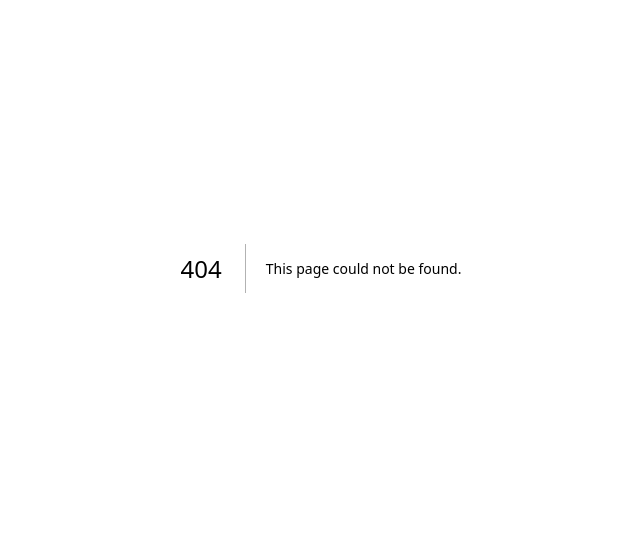
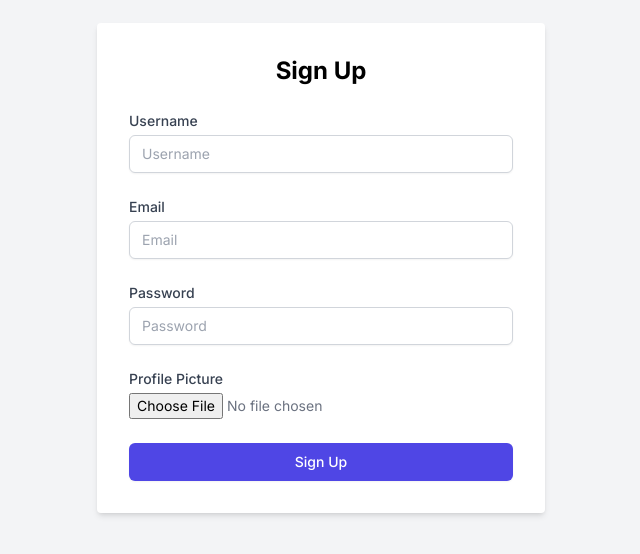
Before and after one commit to Tajbir23/chat-app-client, a Next.js app: page /signup in a window 1280 px wide. Before the commit this address had no page. Shown: the part 132-686 px from the top of the page, without its empty margins (319-959 px from the left). Built offline with nearby package versions, Linux system fonts and the light colour scheme.

Commit message:
authentication problem

```diff
--- a/package.json
+++ b/package.json
@@ -9,6 +9,8 @@
     "lint": "next lint"
   },
   "dependencies": {
+    "axios": "^1.7.2",
+    "jsonwebtoken": "^9.0.2",
     "next": "14.2.4",
     "next-auth": "^4.24.7",
     "react": "^18",
--- a/src/app/api/auth/[...nextauth]/route.js
+++ /dev/null
@@ -1,57 +0,0 @@
-const { default: NextAuth } = require("next-auth/next");
-import CredentialsProvider from "next-auth/providers/credentials";
-
-export const authOptions = {
-    secret : process.env.NEXT_PUBLIC_AUTH_SECRET,
-    session: {
-      strategy: "jwt",
-      maxAge: 30 * 24 * 60 * 60,
-      updateAge: 24 * 60 * 60,
-    },
-
-    providers: [
-      CredentialsProvider({
-          credentials: {
-            username: { label: "Email", type: "email", required: true, placeholder: "Enter your Email" },
-            password: { label: "Password", type: "password", required: true, placeholder: "Enter your Password" },
-          },
-          async authorize(credentials){
-
-              if(!credentials){
-                return null;
-              }
-
-              const user = { id: "123", name: "John Doe", email: 'a@a.com', type: 'admin' };
-
-              return user
-          }
-      })
-
-    ],
-
-    callbacks: {
-      async jwt({ token, account, user }) {
-        // console.log(user, 'jwt')
-        // Persist the OAuth access_token and or the user id to the token right after signin
-        if (account) {
-          // console.log(token)
-          token.type = user.type
-        }
-        return token
-      },
-      async session({ session, token }) {
-        // console.log(session, user,token, 'session')
-        session.user.type = token.type
-        return session
-      },
-
-      async redirect({url, baseUrl}){
-        return `${baseUrl}/chat`
-      }
-    }
-
-  }
-
-const handler = NextAuth(authOptions);
-
-export { handler as GET, handler as POST }
--- a/src/app/chat/conversation/[id]/page.js
+++ b/src/app/chat/conversation/[id]/page.js
@@ -1,12 +1,9 @@
 
-import { authOptions } from "@/app/api/auth/[...nextauth]/route"
 import Chat from "@/components/chat/Chat"
-import { getServerSession } from "next-auth"
+
 
 
 const conversation = async({params}) => {
-  const session = await getServerSession(authOptions);
-  console.log(session, 'session')
   return (
     <div className="h-screen">
       <Chat id={params} />
--- a/src/app/layout.js
+++ b/src/app/layout.js
@@ -1,7 +1,6 @@
 
 import { Inter } from "next/font/google";
 import "./globals.css";
-import AuthProvider from "@/components/services/AuthProvider";
 
 const inter = Inter({ subsets: ["latin"] });
 
@@ -14,9 +13,7 @@ export default function RootLayout({ children }) {
   return (
     <html lang="en">
       <body className={inter.className}>
-        <AuthProvider>
           {children}
-        </AuthProvider>
       </body>
     </html>
   );
--- a/src/app/page.js
+++ b/src/app/page.js
@@ -1,23 +1,45 @@
 'use client';
 
-import { signIn } from "next-auth/react";
+import apiClient from "@/components/api/apiClient";
+import axiosPublic from "@/components/api/usePublicAxios";
+import { useRouter } from "next/navigation";
+
 
 export default function Home() {
-  const handleSubmit = (e) => {
+  const router = useRouter()
+  const handleSubmit = async(e) => {
     e.preventDefault();
     const form = e.target;
     const email = form.email.value;
     const password = form.password.value;
-    console.log('Email:', email);
-    console.log('Password:', password);
-    signIn('credentials', { email, password });
+
+    try {
+      const res = await axiosPublic.post('/api/login', { email, password });
+      console.log(res,'res')
+      if(res.data){
+        localStorage.setItem("token", `Bearer ${res.data}`);
+        apiClient.defaults.headers.common['Authorization'] = `Bearer ${res.data}`;
+        router.push("/chat");
+      }
+    } catch (error) {
+      console.log(error.message)
+    }
   };
 
   return (
-    <form onSubmit={handleSubmit}>
-      <input className="border p-2" type="email" name="email" placeholder="Enter your email" />
-      <input className="border p-2" type="password" name="password" placeholder="Enter your password" />
-      <button className="border p-2" type="submit">Login</button>
-    </form>
+    <div className="flex flex-col items-center justify-center min-h-screen bg-gray-100">
+      <form onSubmit={handleSubmit} className="bg-white p-6 rounded shadow-md w-full max-w-sm">
+        <h2 className="text-2xl font-bold mb-4 text-center">Login</h2>
+        <div className="mb-4">
+          <label className="block mb-1" htmlFor="email">Email</label>
+          <input className="border p-2 w-full rounded" type="email" name="email" id="email" placeholder="Enter your email" required />
+        </div>
+        <div className="mb-6">
+          <label className="block mb-1" htmlFor="password">Password</label>
+          <input className="border p-2 w-full rounded" type="password" name="password" id="password" placeholder="Enter your password" required />
+        </div>
+        <button className="bg-blue-500 text-white p-2 w-full rounded hover:bg-blue-600" type="submit">Login</button>
+      </form>
+    </div>
   );
 }
--- /dev/null
+++ b/src/app/signup/page.jsx
@@ -0,0 +1,88 @@
+'use client'
+import axiosPublic from "@/components/api/usePublicAxios";
+import { useRouter } from "next/navigation";
+
+const signup = async() => {
+
+  const router = useRouter()
+
+  const handleSubmit = async(e) => {
+    e.preventDefault();
+    const form = e.target;
+    const name = form.name.value;
+    const email = form.email.value;
+    const password = form.password.value;
+    const image = form.image.files[0];
+    try {
+      const res = await axiosPublic.post('/api/signup', { name, email, password, image });
+
+      if(res.data){
+        const token = await axiosPublic.post('/api/login', { email, password });
+        if(token.data){
+          console.log(token.data)
+          localStorage.setItem("token", `Bearer ${token.data}`);
+          router.push("/chat");
+        }
+      }
+    } catch (error) {
+      if(error.response.data.message){
+        alert(error?.response?.data?.message);
+      }
+    }
+  }
+
+  return (
+    <div className="min-h-screen flex items-center justify-center bg-gray-100">
+      <div className="bg-white p-8 rounded shadow-md w-full max-w-md">
+        <h2 className="text-2xl font-bold mb-6 text-center">Sign Up</h2>
+        <form onSubmit={handleSubmit} className="space-y-6">
+          <div>
+            <label className="block text-sm font-medium text-gray-700">Username</label>
+            <input
+              type="text"
+              name="name"
+              placeholder="Username"
+              className="mt-1 block w-full px-3 py-2 border border-gray-300 rounded-md shadow-sm focus:outline-none focus:ring-indigo-500 focus:border-indigo-500 sm:text-sm"
+            />
+          </div>
+          <div>
+            <label className="block text-sm font-medium text-gray-700">Email</label>
+            <input
+              type="email"
+              name="email"
+              placeholder="Email"
+              className="mt-1 block w-full px-3 py-2 border border-gray-300 rounded-md shadow-sm focus:outline-none focus:ring-indigo-500 focus:border-indigo-500 sm:text-sm"
+            />
+          </div>
+          <div>
+            <label className="block text-sm font-medium text-gray-700">Password</label>
+            <input
+              type="password"
+              name="password"
+              placeholder="Password"
+              className="mt-1 block w-full px-3 py-2 border border-gray-300 rounded-md shadow-sm focus:outline-none focus:ring-indigo-500 focus:border-indigo-500 sm:text-sm"
+            />
+          </div>
+          <div>
+            <label className="block text-sm font-medium text-gray-700">Profile Picture</label>
+            <input
+              type="file"
+              name="image"
+              className="mt-1 block w-full text-sm text-gray-500"
+            />
+          </div>
+          <div>
+            <button
+              type="submit"
+              className="w-full flex justify-center py-2 px-4 border border-transparent rounded-md shadow-sm text-sm font-medium text-white bg-indigo-600 hover:bg-indigo-700 focus:outline-none focus:ring-2 focus:ring-offset-2 focus:ring-indigo-500"
+            >
+              Sign Up
+            </button>
+          </div>
+        </form>
+      </div>
+    </div>
+  )
+}
+
+export default signup
--- /dev/null
+++ b/src/components/api/apiClient.jsx
@@ -0,0 +1,14 @@
+
+
+import axios from 'axios';
+
+const apiClient = axios.create({
+  baseURL: '/api',
+  headers: {
+    'Content-Type': 'application/json',
+    // Check if token is present in localStorage
+    'Authorization': localStorage.getItem('token') || ''
+  }
+});
+
+export default apiClient;
--- /dev/null
+++ b/src/components/api/usePublicAxios.jsx
@@ -0,0 +1,7 @@
+const { default: axios } = require("axios");
+
+const axiosPublic = axios.create({
+    baseURL: 'http://localhost:5000'
+})
+
+export default axiosPublic;
--- a/src/components/aside/Users.jsx
+++ b/src/components/aside/Users.jsx
@@ -1,5 +1,4 @@
 "use client"
-import { useSession } from "next-auth/react"
 import Image from "next/image"
 import Link from "next/link"
 import { useParams } from "next/navigation"
@@ -9,8 +8,6 @@ const Users = () => {
     const {id} = useParams()
     const dummyArray =  Array.from({length: 500}, (x, i) => i)
 
-    const session = useSession()
-    console.log(session)
 
   return (
     <div className="p-4 flex flex-col gap-y-4">
--- a/src/components/services/AuthProvider.jsx
+++ /dev/null
@@ -1,12 +0,0 @@
-"use client"
-import { SessionProvider } from "next-auth/react"
-
-const AuthProvider = ({children}) => {
-  return (
-    <SessionProvider>
-        {children}
-    </SessionProvider>
-  )
-}
-
-export default AuthProvider
```
Also changed, not shown: src/middleware.js (+4 -3 lines), 1 other file (tests, documents, lock files or other folders).
